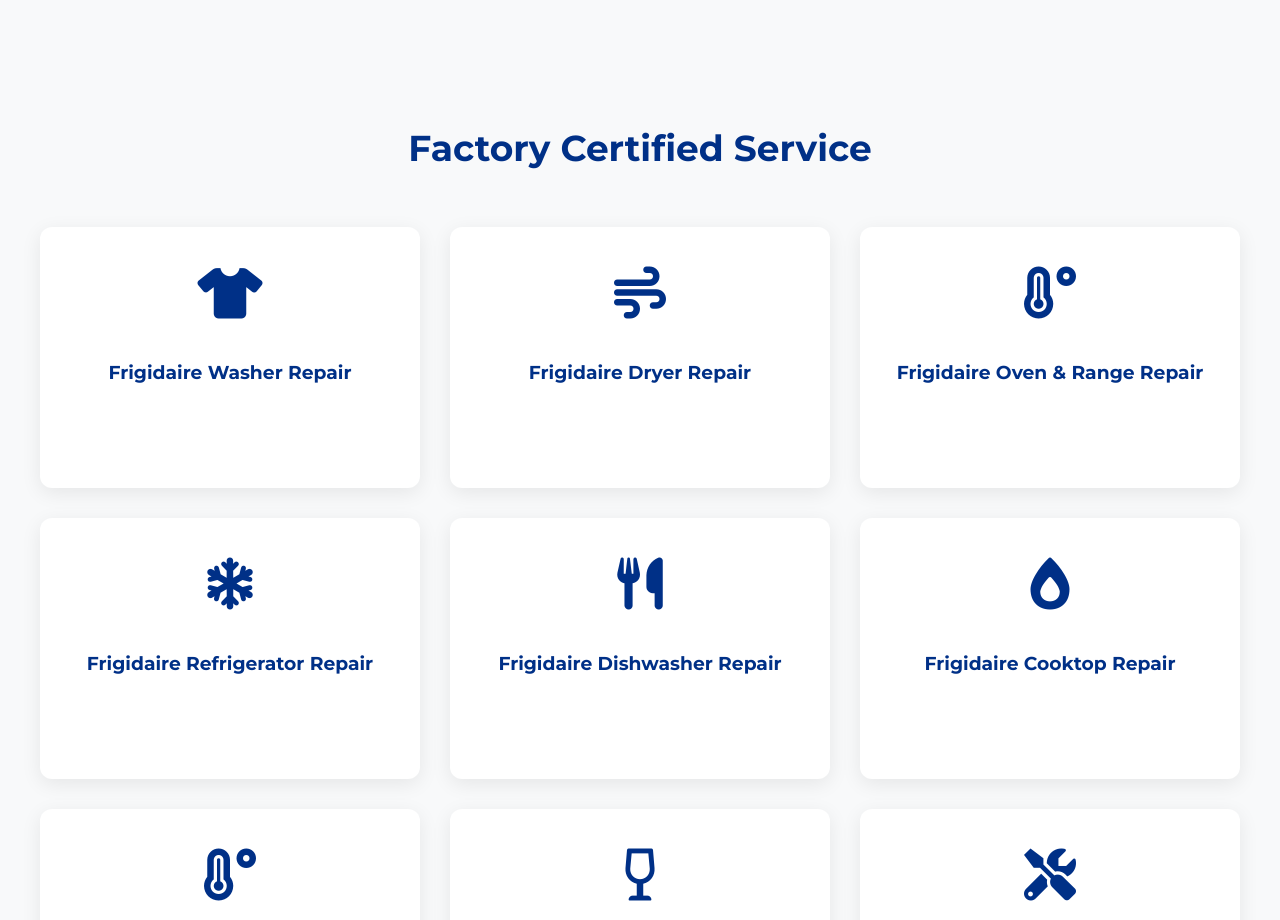
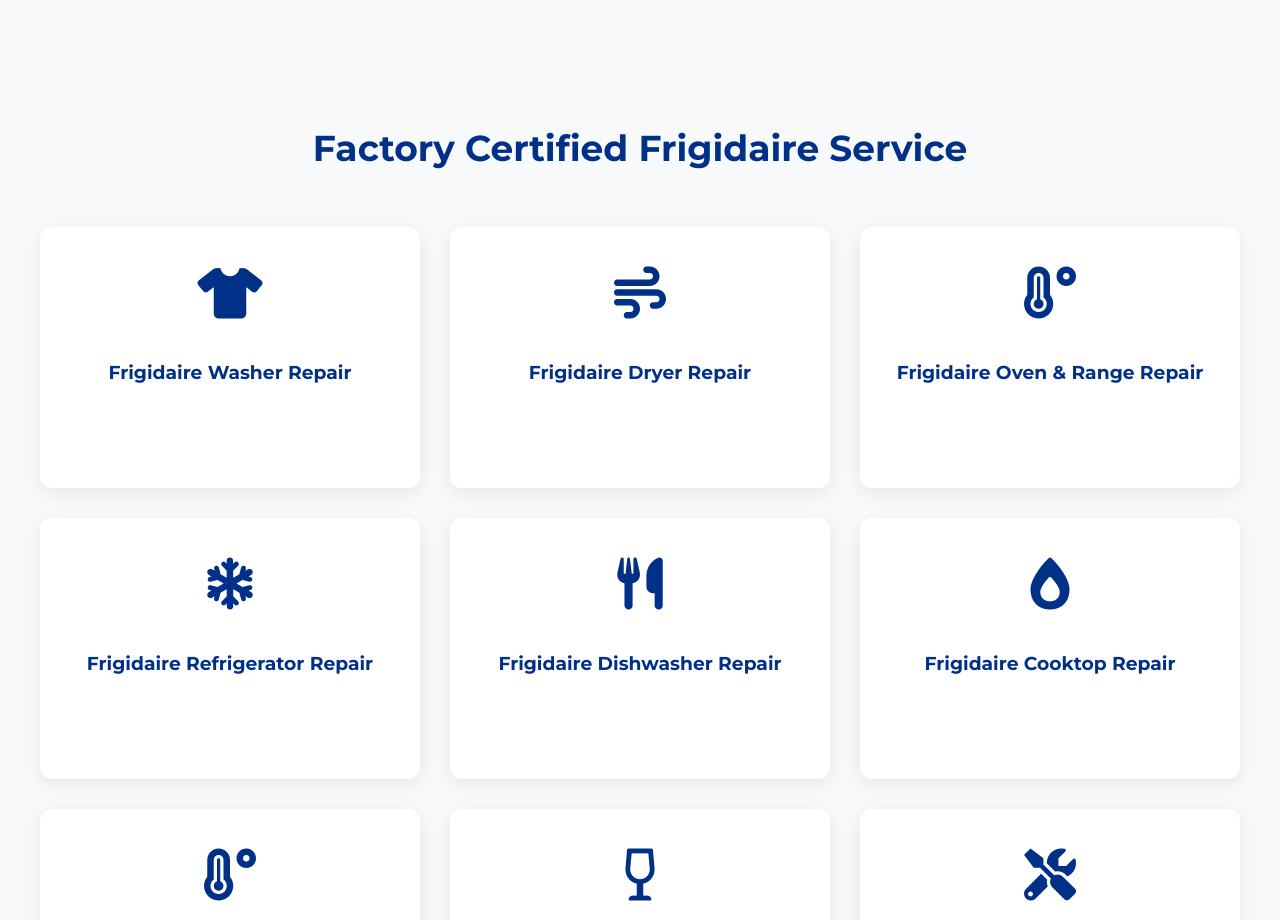
Before and after one commit to ApplianceRepairServicesNYC/frigidaire-bergen-county, a plain HTML site: page index.html in a window 1280 px wide. Shown: the part 920-1840 px from the top of the page. Drawn offline with nearby package versions, Linux system fonts and the light colour scheme; a web font is replaced by a local one.

Commit message:
Update index.html

```diff
--- a/index.html
+++ b/index.html
@@ -254,7 +254,7 @@
   </section>
   <section class="alt">
     <div class="container">
-      <h2 style="text-align:center; font-size:36px; margin-bottom:50px;">Factory Certified Service</h2>
+      <h2 style="text-align:center; font-size:36px; margin-bottom:50px;">Factory Certified Frigidaire Service</h2>
       <div class="services-grid">
         <div class="service">
           <i class="fas fa-tshirt"></i><h3>Frigidaire Washer Repair</h3>
```
